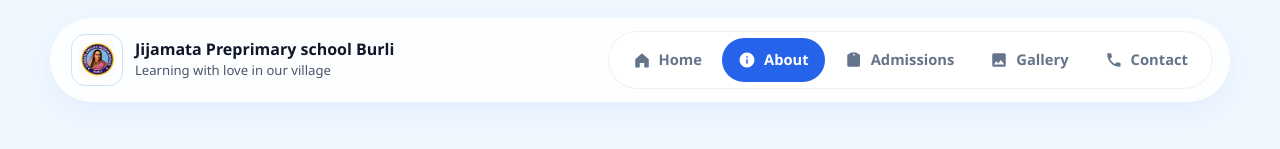
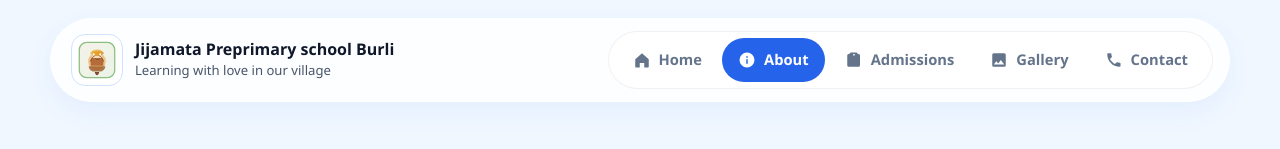
Before and after one commit to radhikapawar8089-Stack/PrePrimarySchool, a website: page about.html in a window 1280 px wide. Shown: the top 149 px of the page. Drawn offline with Linux system fonts and the light colour scheme.

Commit message:
Fix site logo path to use logo.svg

```diff
--- a/about.html
+++ b/about.html
@@ -11,7 +11,7 @@
     <div class="header-shell">
       <div class="header-inner">
         <div class="brand">
-          <img src="images/logo.png" alt="School logo" class="school-logo">
+          <img src="images/logo.svg" alt="School logo" class="school-logo">
           <div class="brand-text">
             <p class="school-name">Jijamata Preprimary school Burli</p>
             <p class="school-subtitle">Learning with love in our village</p>
```
Also changed, not shown: admissions.html (+1 -1 lines), contact.html (+1 -1 lines), gallery.html (+1 -1 lines), index.html (+1 -1 lines), preprimary-school-site/about.html (+1 -1 lines), preprimary-school-site/admissions.html (+1 -1 lines), preprimary-school-site/contact.html (+1 -1 lines), preprimary-school-site/gallery.html (+1 -1 lines), preprimary-school-site/index.html (+1 -1 lines).
